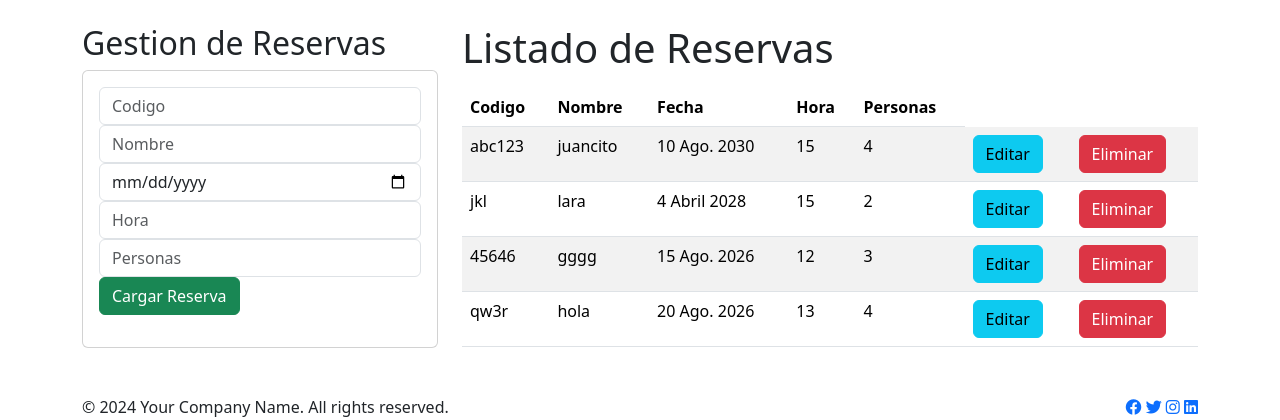
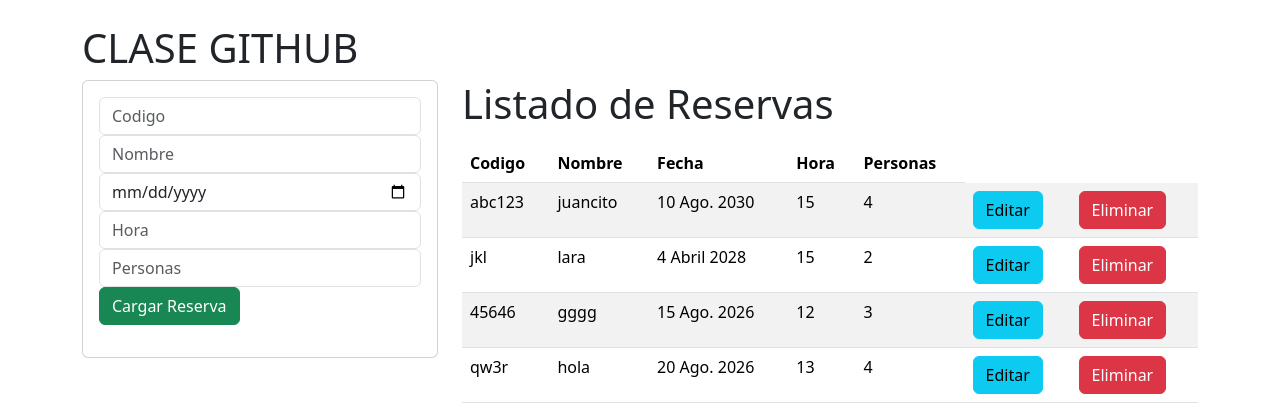
Before and after one commit to fedeespa/restaurante, a Django app: page / in a window 1280 px wide. Shown: the part 56-476 px from the top of the page. Run offline with Django 5.2, Linux system fonts and the light colour scheme; data comes from the database, SQL or seed files in the repository.

Commit message:
cambio en reservas

```diff
--- a/Aplicaciones/Plataforma/templates/gestionReservas.html
+++ b/Aplicaciones/Plataforma/templates/gestionReservas.html
@@ -1,10 +1,10 @@
 {%extends "./base.html" %}
 {% block title %}Gestion Reservas{% endblock %}
 {%block body%}
-
+<h1>CLASE GITHUB</h1>
 <div class="row">
     <div class="col-sm-12 col-md-6 col-lg-4 col-xl-4">
-        <h2>Gestion de Reservas</h2>
+
         <div class="card">
             <div class="card-body">
                 <form action="/registrarReserva/" method="POST">{%csrf_token%}
```
